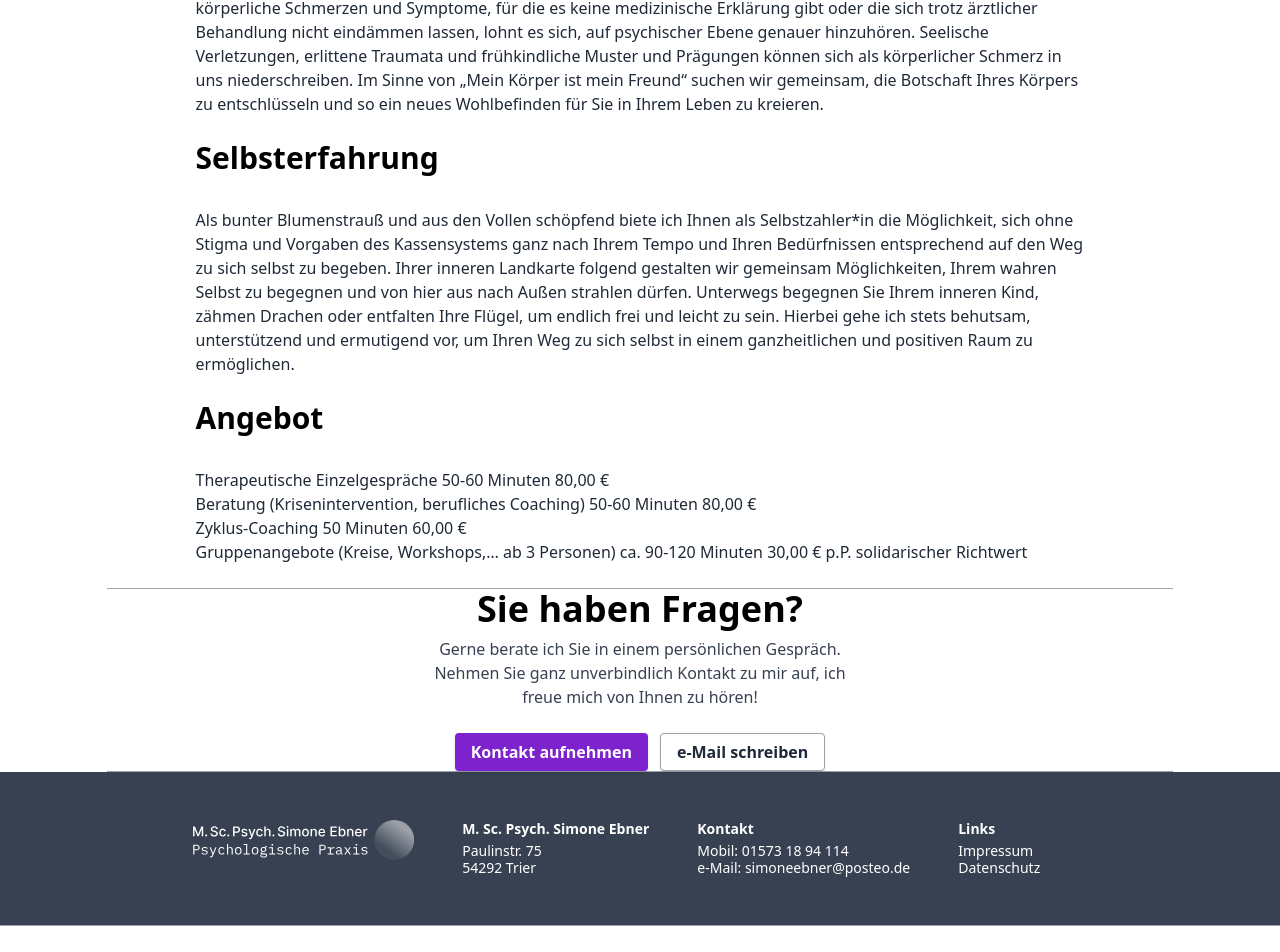
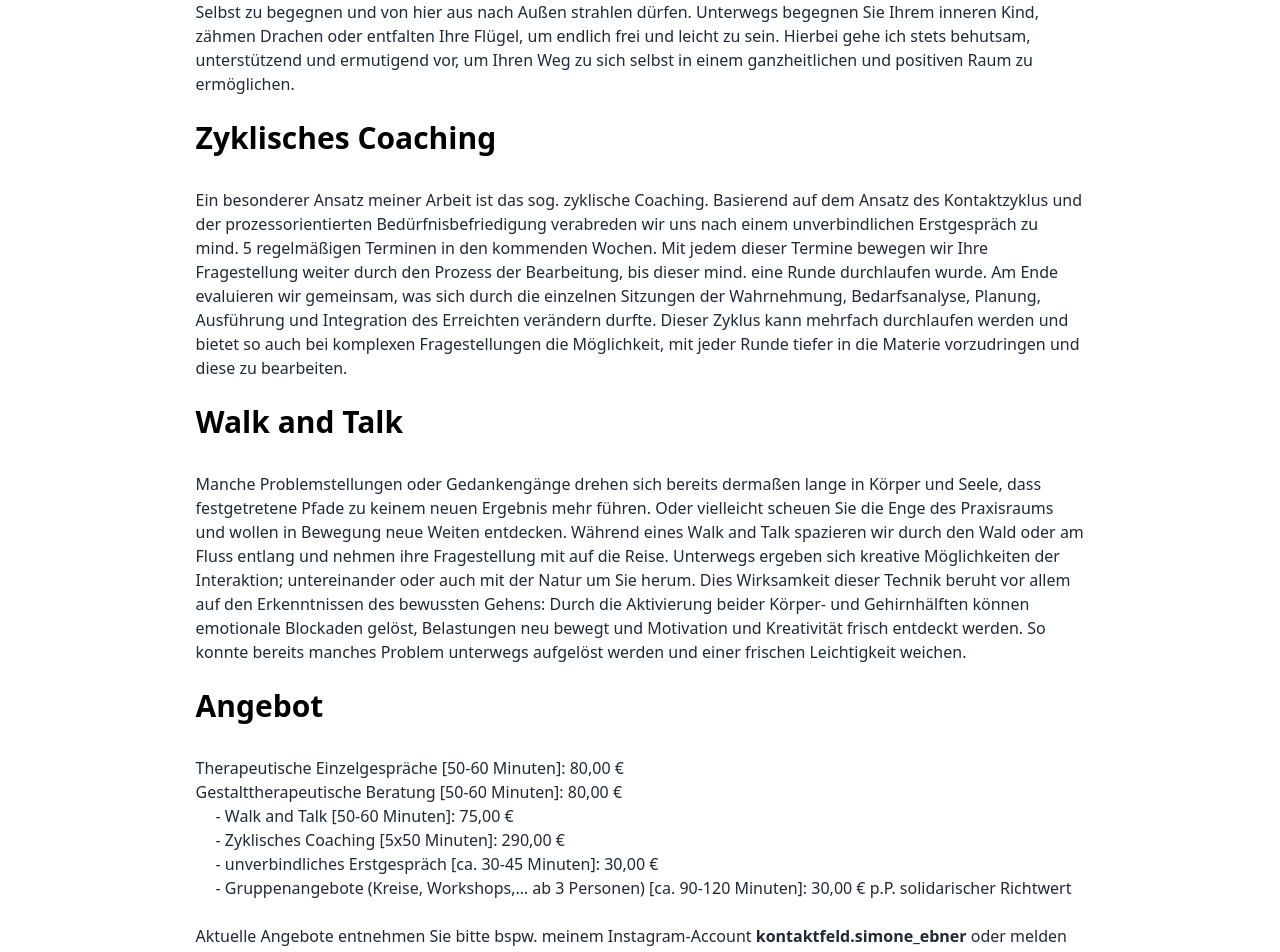
Before and after one commit to dvdptr/website-s-ebner, a Nuxt app: page /angebot in a window 1280 px wide. Shown: the part 713-1665 px from the top of the page. Before the commit the page ends 1639 px from the top, so only its background shows below. Built offline with nearby package versions, Linux system fonts and the light colour scheme.

Commit message:
update: text

```diff
--- a/components/Angebot.vue
+++ b/components/Angebot.vue
@@ -9,31 +9,43 @@
       <section
         class="text-gray-800 text-base w-full text-left m-auto py-6 font-normal"
       >
-        <p>
-          Krisen sind besondere Einschnitte in unser Leben, wie wir es uns bis dato vorgestellt haben. Durch unvorhersehbare und teilweise schmerzvolle Ereignisse, aber auch durch große Umwälzungen im Leben wie Geburt eines Kindes, Heirat, oder Trennung. Krankheit oder der Beginn eines neuen Lebensabschnitts können Gefühle von Hilflosigkeit, Unsicherheit und Angst bis hin zu Kontrollverlust auslösen. Im Rahmen professioneller Kriseninterventionen begleite ich Sie ein Stück auf diesem besonderen Abschnitt Ihres Lebensweges. Ein besonderes Anliegen ist mir hierbei die Begleitung von Trauerprozessen beispielsweise aufgrund von Fehl- oder frühen Geburten oder  unerfülltem Kinderwunsch. <br/>
-          <br/>Manchmal sind es aber gar nicht die großen, besonderen Ereignisse im Leben, die uns zu schaffen machen. Über die Zeit schleicht sich ein Gefühl von Gleichgültigkeit, eine graue Suppe des täglichen Einerlei ein. Das soll es also nun gewesen sein? Der Alltag scheint Sie zu ersticken, die Freude und die Farbe sind Ihnen abhanden gekommen. Oder Sie fühlen sich plötzlich besonders unglücklich. Sind ängstlich, soziale Kontakte ermüden Sie und die Geschehnisse in der großen und kleinen Welt scheinen Sie zu erdrücken. Wenn Sie den Ruf der Veränderung in Ihrem Leben hören und auf der Suche zu Ihrem wahren Selbst und dessen Ausdruck sind, scheuen Sie sich nicht, sich per Mail, Messenger oder telefonisch Kontakt zu mir aufzunehmen!</p>
+        <p>Manchmal sind es aber gar nicht die großen, besonderen Ereignisse im Leben, die uns zu schaffen machen. Über die Zeit schleicht sich ein Gefühl von Gleichgültigkeit, eine graue Suppe des täglichen Einerlei ein. Das soll es also nun gewesen sein? Der Alltag scheint Sie zu ersticken, die Freude und die Farbe sind Ihnen abhanden gekommen. Oder Sie fühlen sich plötzlich besonders unglücklich. Sind ängstlich, soziale Kontakte ermüden Sie und die Geschehnisse in der großen und kleinen Welt scheinen Sie zu erdrücken. Wenn Sie den Ruf der Veränderung in Ihrem Leben hören und auf der Suche zu Ihrem wahren Selbst und dessen Ausdruck sind, scheuen Sie sich nicht, sich per Mail, Messenger oder telefonisch Kontakt zu mir aufzunehmen!</br></br>Neben klient*innenzentrierter Gesprächstherapie und Methoden aus der Gestalttherapie möchte ich Sie dazu einladen, der Stimme Ihres Körpers zu lauschen und der Verbindung von Körper und Seele zu folgen. Plagen Sie körperliche Schmerzen und Symptome, für die es keine medizinische Erklärung gibt oder die sich trotz ärztlicher Behandlung nicht eindämmen lassen, lohnt es sich, auf psychischer Ebene genauer hinzuhören. Seelische Verletzungen, erlittene Traumata und frühkindliche Muster und Prägungen können sich als körperlicher Schmerz in uns niederschreiben. Im Sinne von „Mein Körper ist mein Freund“ suchen wir gemeinsam, die Botschaft Ihres Körpers zu entschlüsseln und so ein neues Wohlbefinden für Sie in Ihrem Leben zu kreieren.
+        </br></br><span class="font-bold">“Indem wir langsamer werden, erschaffen wir den Raum.” G. Hulot</span></br></br>Als bunter Blumenstrauß und aus den Vollen schöpfend biete ich Ihnen als Selbstzahler*in die Möglichkeit, sich ohne Stigma und Vorgaben des Kassensystems ganz nach Ihrem Tempo und Ihren Bedürfnissen entsprechend auf den Weg zu sich selbst zu begeben. Ihrer inneren Landkarte folgend gestalten wir gemeinsam Möglichkeiten, Ihrem wahren Selbst zu begegnen und von hier aus nach Außen strahlen dürfen. Unterwegs begegnen Sie Ihrem inneren Kind, zähmen Drachen oder entfalten Ihre Flügel, um endlich frei und leicht zu sein. Hierbei gehe ich stets behutsam, unterstützend und ermutigend vor, um Ihren Weg zu sich selbst in einem ganzheitlichen und positiven Raum zu ermöglichen.
+      </p>
       </section>
       <section class="text-2xl md:text-3xl pb-2 font-bold">
-          Embodiment
+          Zyklisches Coaching
         </section>
-        <section class="text-gray-800 text-base w-full text-left m-auto py-6 font-normal">
-          Neben klient*innenzentrierter Gesprächstherapie und Methoden aus der Gestalttherapie möchte ich Sie dazu einladen, der Stimme Ihres Körpers zu lauschen und der Verbindung von Körper und Seele zu folgen. Plagen Sie körperliche Schmerzen und Symptome, für die es keine medizinische Erklärung gibt oder die sich trotz ärztlicher Behandlung nicht eindämmen lassen, lohnt es sich, auf psychischer Ebene genauer hinzuhören. Seelische Verletzungen, erlittene Traumata und frühkindliche Muster und Prägungen können sich als körperlicher Schmerz in uns niederschreiben. Im Sinne von „Mein Körper ist mein Freund“ suchen wir gemeinsam, die Botschaft Ihres Körpers zu entschlüsseln und so ein neues Wohlbefinden für Sie in Ihrem Leben zu kreieren.
+        <section
+        class="text-gray-800 text-base w-full text-left m-auto py-6 font-normal"
+      >
+        <p>Ein besonderer Ansatz meiner Arbeit ist das sog. zyklische Coaching. Basierend auf dem Ansatz des Kontaktzyklus und der prozessorientierten Bedürfnisbefriedigung verabreden wir uns nach einem unverbindlichen Erstgespräch zu mind. 5 regelmäßigen Terminen in den kommenden Wochen. Mit jedem dieser Termine bewegen wir Ihre Fragestellung weiter durch den Prozess der Bearbeitung, bis dieser mind. eine Runde durchlaufen wurde. Am Ende evaluieren wir gemeinsam, was sich durch die einzelnen Sitzungen der Wahrnehmung, Bedarfsanalyse, Planung, Ausführung und Integration des Erreichten verändern durfte. Dieser Zyklus kann mehrfach durchlaufen werden und bietet so auch bei komplexen Fragestellungen die Möglichkeit, mit jeder Runde tiefer in die Materie vorzudringen und diese zu bearbeiten.</p>
+      </section>
+      <section class="text-2xl md:text-3xl pb-2 font-bold">
+          Walk and Talk
         </section>
-      <section class="text-2xl md:text-3xl pb-2 font-bold">
-          Selbsterfahrung
-        </section>
-        <section class="text-gray-800 text-base w-full text-left m-auto py-6 font-normal">
-          Als bunter Blumenstrauß und aus den Vollen schöpfend biete ich Ihnen als Selbstzahler*in die Möglichkeit, sich ohne Stigma und Vorgaben des Kassensystems ganz nach Ihrem Tempo und Ihren Bedürfnissen entsprechend auf den Weg zu sich selbst zu begeben. Ihrer inneren Landkarte folgend gestalten wir gemeinsam Möglichkeiten, Ihrem wahren Selbst zu begegnen und von hier aus nach Außen strahlen dürfen. Unterwegs begegnen Sie Ihrem inneren Kind, zähmen Drachen oder entfalten Ihre Flügel, um endlich frei und leicht zu sein. Hierbei gehe ich stets behutsam, unterstützend und ermutigend vor, um Ihren Weg zu sich selbst in einem ganzheitlichen und positiven Raum zu ermöglichen.</section>
+        <section
+        class="text-gray-800 text-base w-full text-left m-auto py-6 font-normal"
+      >
+        <p>Manche Problemstellungen oder Gedankengänge drehen sich bereits dermaßen lange in Körper und Seele, dass festgetretene Pfade zu keinem neuen Ergebnis mehr führen. Oder vielleicht scheuen Sie die Enge des Praxisraums und wollen in Bewegung neue Weiten entdecken. Während eines Walk and Talk spazieren wir durch den Wald oder am Fluss entlang und nehmen ihre Fragestellung mit auf die Reise. Unterwegs ergeben sich kreative Möglichkeiten der Interaktion; untereinander oder auch mit der Natur um Sie herum. Dies Wirksamkeit dieser Technik beruht vor allem auf den Erkenntnissen des bewussten Gehens: Durch die Aktivierung beider Körper- und Gehirnhälften können emotionale Blockaden gelöst, Belastungen neu bewegt und Motivation und Kreativität frisch entdeckt werden. So konnte bereits manches Problem unterwegs aufgelöst werden und einer frischen Leichtigkeit weichen.</p>
+      </section>
+
+
 
       <section class="text-2xl md:text-3xl pb-2 font-bold">
           Angebot
         </section>
         <section class="text-gray-800 text-base w-full text-left m-auto py-6 font-normal">
-          Therapeutische Einzelgespräche         50-60 Minuten			80,00 €<br/>
-Beratung  (Krisenintervention, berufliches Coaching) 50-60 Minuten 80,00 €<br/>
-Zyklus-Coaching 50 Minuten			60,00 €<br/>
-Gruppenangebote (Kreise, Workshops,… ab 3 Personen) ca. 90-120 Minuten  30,00 € p.P. solidarischer Richtwert
-    </section>
+          Therapeutische Einzelgespräche         [50-60 Minuten]:			80,00 €<br/>
+Gestalttherapeutische Beratung [50-60 Minuten]: 80,00 €</br>
+<span class="pl-5">- Walk and Talk [50-60 Minuten]: 75,00 €</span></br>
+<span class="pl-5">- Zyklisches Coaching [5x50 Minuten]: 290,00 €</span></br>
+<span class="pl-5">- unverbindliches Erstgespräch [ca. 30-45 Minuten]: 30,00 €</span></br>
+<span class="pl-5">- Gruppenangebote (Kreise, Workshops,… ab 3 Personen) [ca. 90-120 Minuten]: 30,00 € p.P. solidarischer Richtwert</span></br><br>
+Aktuelle Angebote entnehmen Sie bitte bspw. meinem Instagram-Account
+<span class=" font-semibold "><a href="https://www.instagram.com/kontaktfeld.simone_ebner/" target="_blank">kontaktfeld.simone_ebner</a></span> oder melden Sie sich zu meinem Newsletter an. Senden Sie hierzu eine E-Mail an <a href="mailto:simoneebner@posteo.de" target="_blank" class="font-bold"
+              >simoneebner@posteo.de</a
+            ></section>
     </section>
 
   </div>
--- a/components/Footer.vue
+++ b/components/Footer.vue
@@ -16,8 +16,7 @@
       <section class="py-4 mr-12">
         <p class="font-bold pb-1">Kontakt</p>
         Mobil: 01573 18 94 114<br />e-Mail: <a href="mailto:simoneebner@posteo.de" target="_blank"
-              >simoneebner@posteo.de</a
-            >
+              >simoneebner@posteo.de</a>
       </section>
     </div>
     <section class="py-4 mr-12">
--- a/components/Person.vue
+++ b/components/Person.vue
@@ -9,9 +9,8 @@
       <section
         class="text-gray-800 text-lg md:text-xl w-full md:w-10/12 text-center m-auto pt-6 font-normal"
       >
-        <p>
-          Über mich
-Mitte der 1980er Jahre im Hochwald geboren, fühlte ich schon immer einen besonderen Heimatbezug zu Trier und der Region. Nach Abitur und einer Ausbildung zur Buchhändlerin, die ich meiner großen Liebe zum Lesen verdanke, folgte ich 2009 dem Streben nach neuen Ufern und nahm an der Universität Trier ein Studium der Psychologie auf. Dieses beendete ich 2016 mit dem Master of Science. 2017-2021 folgten eine Ausbildungsreihe zur psychologischen Beraterin (BIG), Gestalttherapeutin (BIG) und der Abschluss in Analytischer Gestalttherapie (BIG). Ich bilde mich fortlaufend im Bereich der analytischen Gestalttherapie, Traumatherapie, Embodiment (Tanzpädagogik, Körpertherapie) und zyklischer Lebensweise fort. Eine fundierte Evaluation meiner Arbeit ist mir ebenso wichtig wie regelmäßige Supervision und Intervisionstreffen.
+        <p>Mitte der 1980er Jahre im Hochwald geboren, fühlte ich schon immer einen besonderen Heimatbezug zu Trier und der Region. Nach Abitur und einer Ausbildung zur Buchhändlerin, die ich meiner großen Liebe zum Lesen verdanke, folgte ich 2009 dem Streben nach neuen Ufern und nahm an der Universität Trier ein Studium der Psychologie auf. Dieses beendete ich 2016 mit dem Master of Science.
+<br><br>2017-2021 folgten eine Ausbildungsreihe zur psychologischen Beraterin (BIG), Gestalttherapeutin (BIG) und der Abschluss in Analytischer Gestalttherapie (BIG). Ich bilde mich fortlaufend im Bereich der analytischen Gestalttherapie, Traumatherapie, Embodiment (Tanzpädagogik, Körpertherapie) und zyklischer Lebensweise fort. Eine fundierte Evaluation meiner Arbeit ist mir ebenso wichtig wie regelmäßige Supervision und Intervisionstreffen.
 <br><br>
 Meine jahrelange Berufserfahrung in einem interkulturellen Setting hat mich mit Menschen aus der ganzen Welt zusammengebracht und meine auf dem akademischen Weg angeeigneten Vorstellungen von psychischen Leiden und Gesundheit und mit facettenreichen Spielarten spiritueller und menschlicher Ansichten auf die Seele und das Leben konfrontiert. Dieser Prozess hat mich neugierig und offen gemacht für das, was mein Gegenüber mitbringt. Mein Ziel ist es, die eurozentristische und heteronormativ geprägte psychotherapeutische Praxis, wie wir sie kennen, für interkulturelle und intersektionale Perspektiven zu öffnen.</p></section>
 
```
